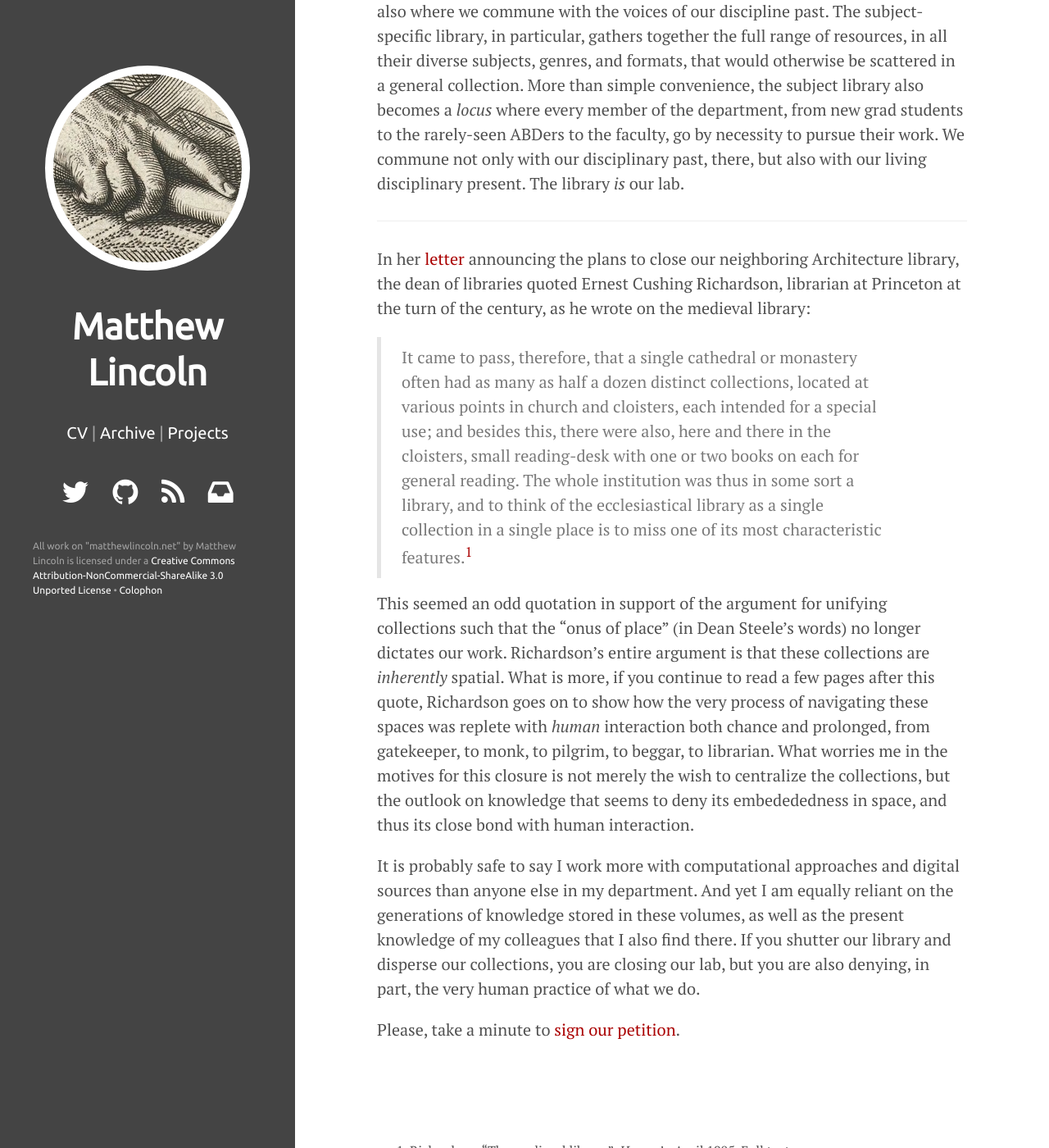
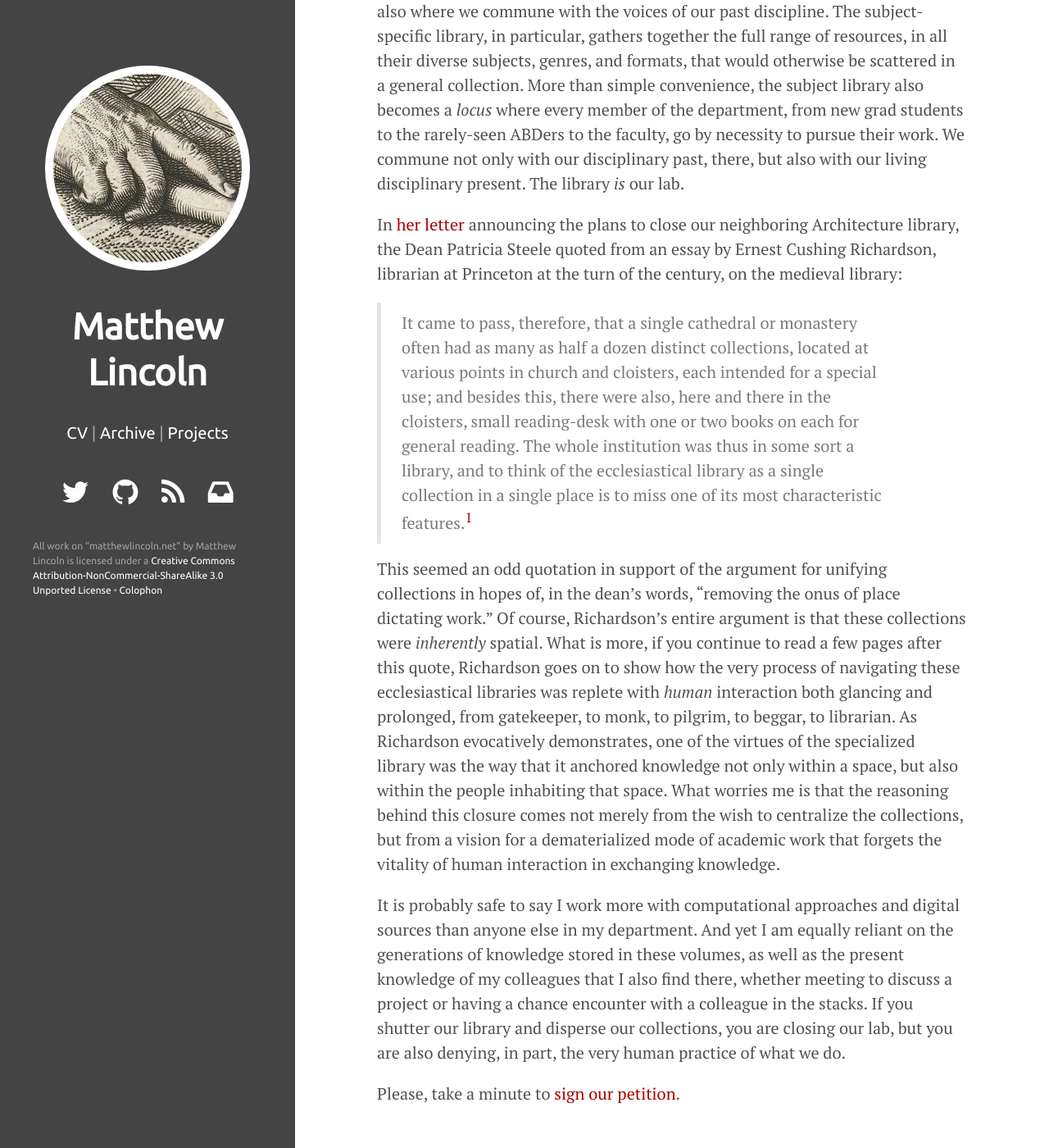
Before and after one commit to mdlincoln/mdlincoln.github.io, a Jekyll site: the page built from _posts/2014-08-25-the-library-is-our-lab.md, in a window 1280 px wide and 1400 px high, scrolled down 1080 px. Shown: the whole window at 82% size. Built offline with Jekyll 4.4.1, drawn with Linux system fonts in a browser that asks for light colours; nearby versions of some CDN libraries; comment, search, counter and statistics services are not loaded; some of the changed text lies outside the part shown.

Commit message:
Rewording several passages

```diff
--- a/_posts/2014-08-25-the-library-is-our-lab.md
+++ b/_posts/2014-08-25-the-library-is-our-lab.md
@@ -9,36 +9,35 @@ tags:
 - Humanities
 ---
 
-The University of Maryland Libraries announced this summer, without any consultation with the faculty, that our art library of over 100,000 volumes (not to mention the architecture library next door) were to be closed and their collections integrated into the main research library.
-Ours won't be the only subject-specific library to be consolidated, as the university, like many others, moves to reduce their physical holdings and shift more and more towards digital formats.
+The University of Maryland Libraries announced this summer, without any consultation with the faculty or students, that our art library of over 100,000 volumes (not to mention the architecture library next door) were to be closed and their collections integrated into the main research library on campus.
+Ours won't be the only subject-specific library to be consolidated in the coming years, as our university, like many others, moves to reduce their physical holdings and shift more and more towards digital formats.
 
 We are trying to stop that.
 
-[![Sign the petition!](/assets/images/petition.png)][petition]
+[![Sign the petition to save the University of Maryland Art Library](/assets/images/petition.png)][petition]
 
-The idea of a "humanities lab" --- a social and intellectual (and maybe physical, too) space for humanities scholars to collaborate on projects *a la* the sciences --- has been circulating for [some time now][humanitieslabs].
-The digital turn over the past decade has certainly added fuel to [many humanities labs initiatives][hlabsearch], not the least of which is own [Collaboratory for Visual Culture][Collaboratory] at the University of Maryland.
+The idea of a "humanities lab" --- a social, intellectual, and physical space for humanities scholars to collaborate on projects *a la* the "hard" sciences --- has been circulating for [some time now][humanitieslabs].
+The digital turn over the past decade has certainly added fuel to [many humanities labs initiatives][hlabsearch], not the least of which is our own [Collaboratory for Visual Culture][Collaboratory] at the University of Maryland.
 
 The humanities have had labs for quite some time, of course.
-Our research libraries are spaces where we not only mine our archives for new discoveries, but also where we commune with the voices of our discipline past.
+Our research libraries are spaces where we not only mine our archives for new discoveries, but also where we commune with the voices of our past discipline.
 The subject-specific library, in particular, gathers together the full range of resources, in all their diverse subjects, genres, and formats, that would otherwise be scattered in a general collection.
 More than simple convenience, the subject library also becomes a *locus* where every member of the department, from new grad students to the rarely-seen ABDers to the faculty, go by necessity to pursue their work.
 We commune not only with our disciplinary past, there, but also with our living disciplinary present.
 The library *is* our lab.
 
-***
-
-In her [letter](http://www.scribd.com/doc/235556221/Cronrath-Steele) announcing the plans to close our neighboring Architecture library, the dean of libraries quoted Ernest Cushing Richardson, librarian at Princeton at the turn of the century, as he wrote on the medieval library:
+In [her letter](http://www.scribd.com/doc/235556221/Cronrath-Steele) announcing the plans to close our neighboring Architecture library, the Dean Patricia Steele quoted from an essay by Ernest Cushing Richardson, librarian at Princeton at the turn of the century, on the medieval library:
 
 >It came to pass, therefore, that a single cathedral or monastery often had as many as half a dozen distinct collections, located at various points in church and cloisters, each intended for a special use; and besides this, there were also, here and there in the cloisters, small reading-desk with one or two books on each for general reading. The whole institution was thus in some sort a library, and to think of the ecclesiastical library as a single collection in a single place is to miss one of its most characteristic features.[^1]
 
-This seemed an odd quotation in support of the argument for unifying collections such that the "onus of place" (in Dean Steele's words) no longer dictates our work.
-Richardson's entire argument is that these collections are *inherently* spatial.
-What is more, if you continue to read a few pages after this quote, Richardson goes on to show how the very process of navigating these spaces was replete with *human* interaction both chance and prolonged, from gatekeeper, to monk, to pilgrim, to beggar, to librarian.
-What worries me in the motives for this closure is not merely the wish to centralize the collections, but the outlook on knowledge that seems to deny its embedededness in space, and thus its close bond with human interaction.
+This seemed an odd quotation in support of the argument for unifying collections in hopes of, in the dean's words, "removing the onus of place dictating work."
+Of course, Richardson's entire argument is that these collections were *inherently* spatial.
+What is more, if you continue to read a few pages after this quote, Richardson goes on to show how the very process of navigating these ecclesiastical libraries was replete with *human* interaction both glancing and prolonged, from gatekeeper, to monk, to pilgrim, to beggar, to librarian.
+As Richardson evocatively demonstrates, one of the virtues of the specialized library was the way that it anchored knowledge not only within a space, but also within the people inhabiting that space.
+What worries me is that the reasoning behind this closure comes not merely from the wish to centralize the collections, but from a vision for a dematerialized mode of academic work that forgets the vitality of human interaction in exchanging knowledge.
 
 It is probably safe to say I work more with computational approaches and digital sources than anyone else in my department.
-And yet I am equally reliant on the generations of knowledge stored in these volumes, as well as the present knowledge of my colleagues that I also find there.
+And yet I am equally reliant on the generations of knowledge stored in these volumes, as well as the present knowledge of my colleagues that I also find there, whether meeting to discuss a project or having a chance encounter with a colleague in the stacks.
 If you shutter our library and disperse our collections, you are closing our lab, but you are also denying, in part, the very human practice of what we do.
 
 Please, take a minute to [sign our petition][petition].
```
